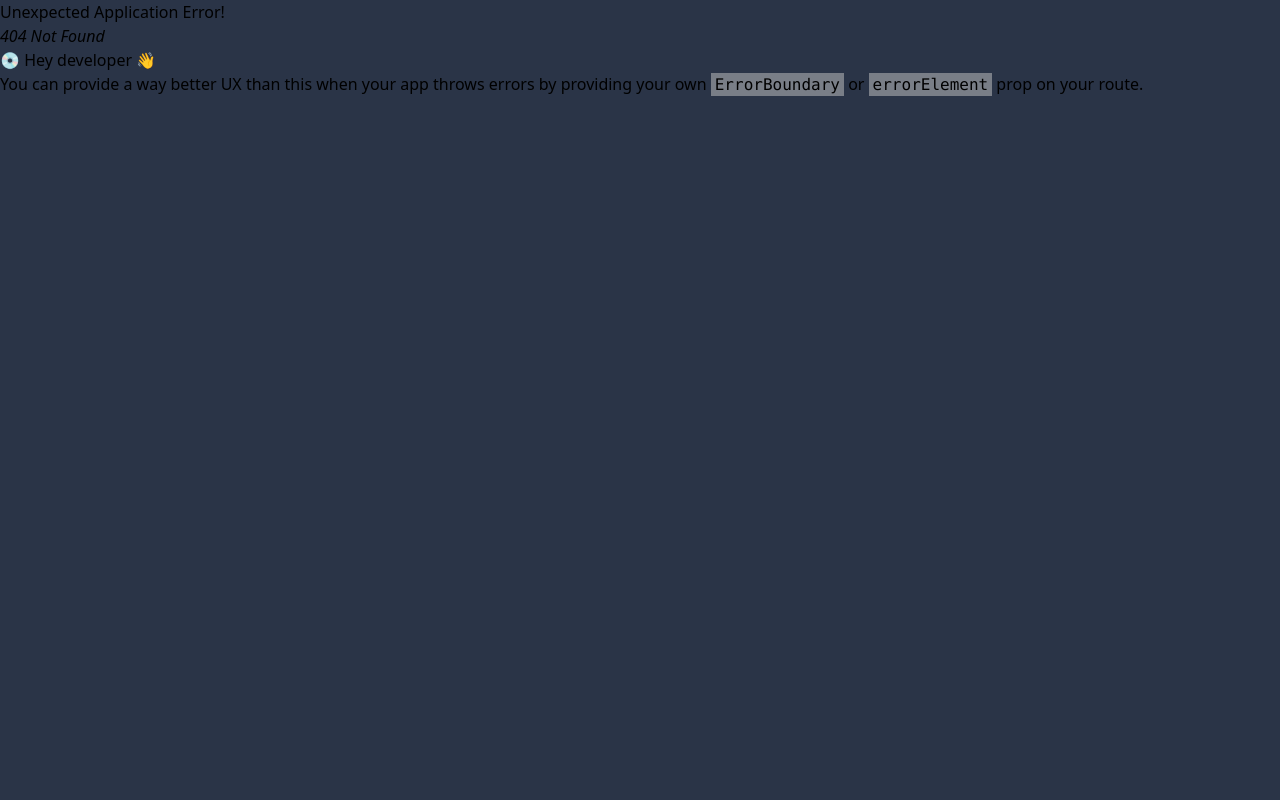
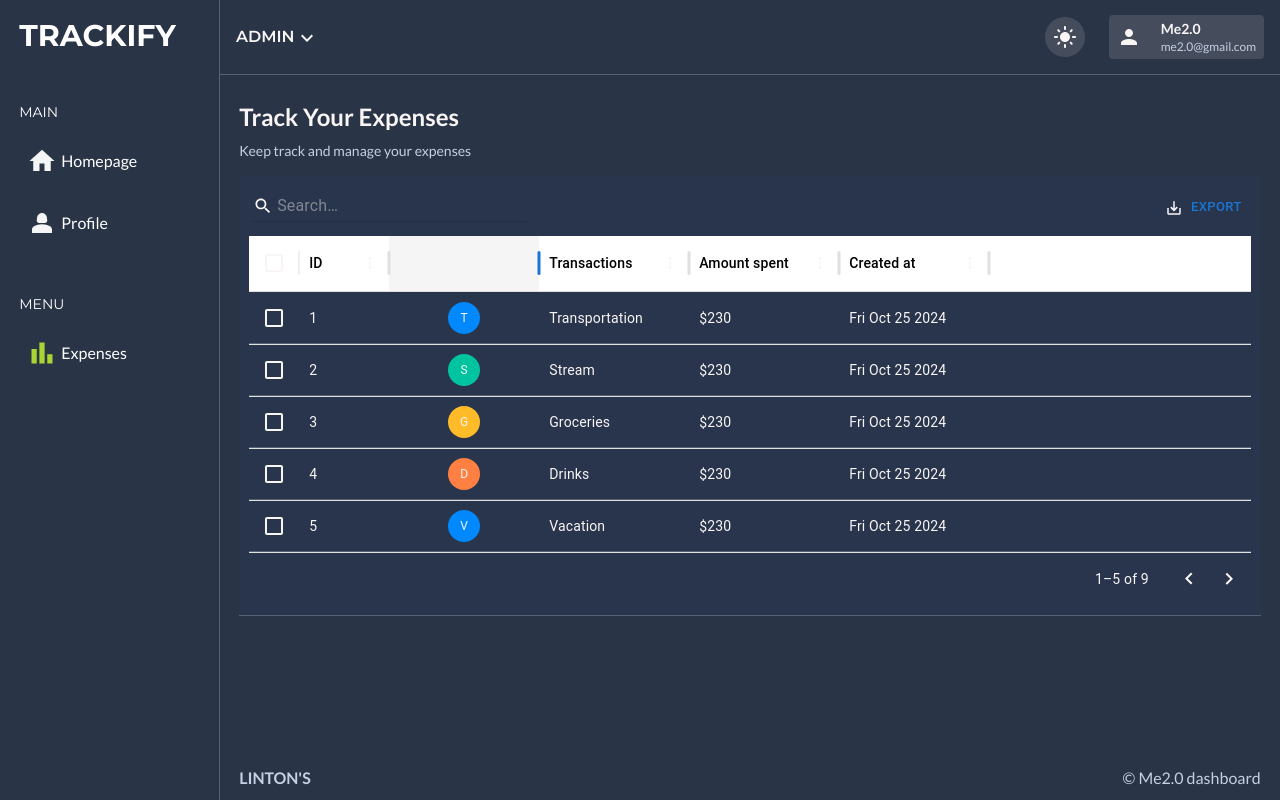
Before and after one commit to Joylinton04/Trackify, a React (Vite) app: page /expenses in a window 1280 px wide. Before the commit this address had no page. Built offline with nearby package versions, Linux system fonts and the light colour scheme.

Commit message:
added some theme

```diff
--- a/package.json
+++ b/package.json
@@ -14,6 +14,8 @@
     "@emotion/styled": "^11.13.0",
     "@mui/icons-material": "^6.1.4",
     "@mui/material": "^6.1.4",
+    "@mui/x-data-grid": "^7.21.0",
+    "date-fns": "^4.1.0",
     "react": "^18.3.1",
     "react-dom": "^18.3.1",
     "react-router-dom": "6.4",
--- a/src/Layout/Layout.tsx
+++ b/src/Layout/Layout.tsx
@@ -9,7 +9,7 @@ const Layout = () => {
     <div className='flex w-full font-text'>
       <Menu/>
       <div className='grow flex flex-col'>
-        <div className='sticky top-0 bg-bg'><Navbar/></div>
+        <div className='sticky top-0 bg-bg z-30'><Navbar/></div>
         <div className='grow'><Outlet/></div>
         <Footer/>
       </div>
--- a/src/Route/Approute.tsx
+++ b/src/Route/Approute.tsx
@@ -1,6 +1,7 @@
 import { createBrowserRouter } from "react-router-dom";
 import Home from "../pages/Home";
 import Layout from "../Layout/Layout";
+import Expenses from "../pages/Expenses";
 
 
 const router = createBrowserRouter([
@@ -12,6 +13,10 @@ const router = createBrowserRouter([
                 path: "/",
                 index: true,
                 element: <Home/>,
+            },
+            {
+                path: "expenses",
+                element: <Expenses/>
             }
         ]
     }
--- /dev/null
+++ b/src/component/GridTable.tsx
@@ -0,0 +1,127 @@
+import Box from '@mui/material/Box';
+import { DataGrid, GridColDef, GridToolbar } from '@mui/x-data-grid';
+
+
+  const GridTable = () => {
+    const dateTime = new Date().toDateString()
+    const COLORS = ['#0088FE', '#00C49F', '#FFBB28', '#FF8042'];
+
+    const columns: GridColDef<(typeof rows)[number]>[] = [
+        { field: 'id', headerName: 'ID', width: 90 },
+        {
+            field: '',
+            headerName: '',
+            width: 150,
+            renderCell: (params) => {
+                const index = params.row.id - 1;
+                return (
+                    <div className="flex justify-center items-center h-full">
+                        <div
+                            className="w-8 h-8 rounded-full grid place-content-center text-xs uppercase"
+                            style={{ backgroundColor: COLORS[index % COLORS.length] }}
+                        >
+                            {params.row.Transaction.charAt(0)}
+                        </div>
+                    </div>
+                );
+            }
+        },
+        {
+          field: 'Transaction',
+          headerName: 'Transactions',
+          width: 150,
+          editable: true,
+        },
+        {
+          field: 'amount',
+          headerName: 'Amount spent',
+          width: 150,
+          editable: true,
+        },
+        {
+          field: 'date',
+          headerName: 'Created at',
+          width: 150,
+          editable: true,
+        },
+      ];
+
+
+    const rows = [
+        { id: 1, amount: '$'+230, Transaction: 'Transportation', date: dateTime},
+        { id: 2, amount: '$'+230, Transaction: 'Stream', date: dateTime},
+        { id: 3, amount: '$'+230, Transaction: 'Groceries', date: dateTime},
+        { id: 4, amount: '$'+230, Transaction: 'Drinks', date: dateTime},
+        { id: 5, amount: '$'+230, Transaction: 'Vacation', date: dateTime},
+        { id: 6, amount: '$'+230, Transaction: 'Subscription', date: dateTime},
+        { id: 7, amount: '$'+230, Transaction: 'Cars', date: dateTime},
+        { id: 8, amount: '$'+230, Transaction: 'Transportation', date: dateTime},
+        { id: 9, amount: '$'+230, Transaction: 'Drinks', date: dateTime},
+      ];
+
+    return (
+    <Box
+        sx={{ height: 'max-content',
+        background: '#11438a15',
+        borderBottom: '1px solid var(--borderr)',
+        padding: '10px',
+        // width: '99%',
+        overflow: 'auto',
+        marginTop: '15px',
+        '& .MuiDataGrid-toolbarContainer': {
+            flexDirection: 'row-reverse',
+            marginBottom: '10px',
+        },
+        '& .MuiDataGrid-root': {
+            border: "none",
+            color: 'var(--maintext)'
+        },
+        '& .MuiDataGrid-row': {
+            borderBottom: '1px solid var(--borderr)',
+        },
+        "& .MuiDataGrid-columnHeaders ": {
+            color: '#000000',
+        },
+        "& .MuiInputBase-input": {
+            color: 'var(--maintext)',
+        },
+        "& .MuiSvgIcon-root ": {
+            color: 'var(--maintext)',
+        },
+        "& .MuiDataGrid-columnHeaders .PrivateSwitchBase-input": {
+            color: '#00000',
+        },
+        "& .MuiTablePagination-displayedRows":{
+            color: 'var(--maintext)'
+        }
+        }}
+    >
+      <DataGrid
+        rows={rows}
+        columns={columns}
+        slots={{toolbar:GridToolbar,}}
+        slotProps={{
+            toolbar: {
+                showQuickFilter: true,
+                quickFilterProps: {debounceMs: 500}
+            },
+        }}
+        initialState={{
+          pagination: {
+            paginationModel: {
+              pageSize: 5,
+            },
+          },
+        }}
+        pageSizeOptions={[5]}
+        checkboxSelection
+        disableRowSelectionOnClick
+        disableColumnFilter
+        disableDensitySelector
+        disableColumnSelector
+      />
+    </Box>
+  );
+  }
+
+  export default GridTable;
--- a/src/component/LineChartC.tsx
+++ b/src/component/LineChartC.tsx
@@ -26,27 +26,27 @@ const LineChartC = () => {
     const data = [
     {
         name: 'Groceries',
-        amount: 327,
-        budget: 3000,
+        Amount: 327,
+        Budget: 3000,
     },
     {
         name: 'Transportation',
-        amount: 210,
-        budget: 900,
+        Amount: 210,
+        Budget: 900,
     },
     {
         name: 'Subscription',
-        amount: 401,
-        budget: 6900,
+        Amount: 401,
+        Budget: 6900,
     },
     {
         name: 'Vacation',
-        amount: 3801,
-        budget: 9200,
+        Amount: 3801,
+        Budget: 9200,
     },
 ];
   return (
-    <ResponsiveContainer width="100%" height={220}>
+    <ResponsiveContainer width="100%" height={300}>
         <LineChart data={data}>
           <XAxis
             dataKey="name"
@@ -72,8 +72,8 @@ const LineChartC = () => {
               backgroundColor: 'transparent'
             }}
           />
-          <Line type="monotone" dataKey="budget" stroke="#8884d8" activeDot={{ r: 8 }} />
-          <Line type="monotone" dataKey="amount" stroke="#82ca9d" />
+          <Line type="monotone" dataKey="Budget" stroke="#8884d8" activeDot={{ r: 8}}/>
+          <Line type="monotone" dataKey="Amount" stroke="#82ca9d" />
         </LineChart>
       </ResponsiveContainer>
   )
--- a/src/component/Menu.tsx
+++ b/src/component/Menu.tsx
@@ -1,67 +1,72 @@
-import { Link } from 'react-router-dom';
-import HomeIcon from '@mui/icons-material/Home';
-import Person2Icon from '@mui/icons-material/Person2';
-import BarChartIcon from '@mui/icons-material/BarChart';
+import { Link, NavLink } from "react-router-dom";
+import HomeIcon from "@mui/icons-material/Home";
+import Person2Icon from "@mui/icons-material/Person2";
+import BarChartIcon from "@mui/icons-material/BarChart";
 
-
-
+const Menu = () => {
   const menuData = [
     {
       id: 1,
-    title: 'Main',
+      title: "Main",
       options: [
         {
           id: 1,
-        title: 'Homepage',
-        icon: <HomeIcon className="text-maintext"/>,
-        path: '/',
+          title: "Homepage",
+          icon: <HomeIcon className="icon text-[#f5f5f5]" sx={{fontSize: '30px'}} />,
+          path: "/",
         },
         {
           id: 2,
-        title: 'profile',
-        icon: <Person2Icon className="text-maintext"/>,
-        path: '/',
-      }
-    ]
+          title: "profile",
+          icon: <Person2Icon className="icon text-[#f5f5f5]" sx={{fontSize: '30px'}} />,
+          path: "/profile",
+        },
+      ],
     },
     {
       id: 2,
-    title: 'Menu',
+      title: "Menu",
       options: [
         {
           id: 2,
-        title: 'statistics',
-        icon: <BarChartIcon className="text-maintext"/>,
-        path: '/',
-      }
-    ]
+          title: "Expenses",
+          icon: <BarChartIcon className="icon text-[#f5f5f5]" sx={{fontSize: '30px'}} />,
+          path: "/expenses",
         },
+      ],
+    },
+  ];
 
-]
-
-const Menu = () => {
   return (
-    <div className="w-[250px] border-r border-borderr pad h-screen sticky top-0 z-20">
-    <div className='h-full relative'>
-        <div>
-          <div className="font-bold text-maintext text-3xl uppercase font-header">Trackify</div>
+    <div className="w-[220px] border-r border-borderr pad h-screen sticky top-0 z-20 menu bg-bgdark">
+      <div className="h-full relative">
+        <div className="py-2">
+          <div className="font-bold text-white text-3xl uppercase font-header">
+            Trackify
+          </div>
         </div>
         {/* Menu */}
         {menuData &&
           menuData.map((item) => (
             <div className="flex flex-col mt-8" key={item.id}>
-              <div className="font-semibold uppercase text-smTitle py-1 text-sm font-header">{item.title}</div>
+              <div className="uppercase text-white py-2 text-sm font-header">
+                {item.title}
+              </div>
               {item.options.map((option) => (
-                  <Link key={option.id} to={option.path} className="flex gap-1 py-3 px-2 hover:bg-bgsoft rounded cursor-pointer items-center">
+                <NavLink
+                  key={option.id}
+                  to={option.path}
+                  className="flex gap-1 py-4 px-2 hover:bg-bgsoft hover:scale-110 duration-300 rounded cursor-pointer items-center"
+                >
                   {option.icon}
-                      <p className="text-maintext capitalize">{option.title}</p>
-                  </Link>
+                  <p className="capitalize text-white">{option.title}</p>
+                </NavLink>
               ))}
             </div>
           ))}
       </div>
     </div>
-  )
-}
+  );
+};
 
 export default Menu;
--- a/src/component/Navbar.tsx
+++ b/src/component/Navbar.tsx
@@ -15,7 +15,7 @@ const Navbar = () => {
   return (
     <div className="flex justify-between items-center py-2 px-4 border-b border-borderr flex-[1]">
 
-      <div className="flex items-center text-maintext">
+      <div className="flex items-center text-maintext py-4">
         <p className="font-semibold uppercase font-header">Admin</p>
         <p><KeyboardArrowDownIcon/></p>
       </div>
--- /dev/null
+++ b/src/component/PieChartC.tsx
@@ -0,0 +1,71 @@
+import React, { PureComponent } from 'react';
+import { PieChart, Pie, Sector, Cell, ResponsiveContainer, PieLabelRenderProps } from 'recharts';
+
+
+const data = [
+    { name: 'Transportation', value: 430 },
+    { name: 'Vacation', value: 1000 },
+    { name: 'Stream', value: 550 },
+    { name: 'Groceries', value: 300 },
+];
+
+const COLORS = ['#0088FE', '#00C49F', '#FFBB28', '#FF8042'];
+
+const RADIAN = Math.PI / 180;
+const renderCustomizedLabel = ({ cx, cy, midAngle, innerRadius, outerRadius, percent, index }:PieLabelRenderProps) => {
+  const validInnerRadius = typeof innerRadius === 'number' ? innerRadius : 0;
+  const validOuterRadius = typeof outerRadius === 'number' ? outerRadius : 0;
+  const validCy  = typeof cy === 'number' ? cy : 0;
+  const validCx  = typeof cx === 'number' ? cx : 0;
+  const validPercent  = typeof percent === 'number' ? percent : 0;
+
+
+  const radius = validInnerRadius + (validOuterRadius - validInnerRadius) * 0.5;
+  const x = validCx + radius * Math.cos(-midAngle * (Math.PI / 180));
+  const y = validCy + radius * Math.sin(-midAngle * (Math.PI / 180));
+
+
+  return (
+    <text x={x} y={y} fill="white" textAnchor={x > validCx ? 'start' : 'end'} dominantBaseline="central">
+      {`${(validPercent * 100).toFixed(0)}%`}
+    </text>
+  );
+};
+
+const PieChartC = () => {
+    return (
+        <div className='h-full'>
+            <ResponsiveContainer height="100%">
+            <PieChart>
+                <Pie
+                data={data}
+                cx="50%"
+                cy="50%"
+                labelLine={false}
+                label={renderCustomizedLabel}
+                outerRadius={110}
+                fill="#8884d8"
+                dataKey="value"
+                >
+                {data.map((entry, index) => (
+                    <Cell key={`cell-${index}`} fill={COLORS[index % COLORS.length]} />
+                ))}
+                </Pie>
+            </PieChart>
+            </ResponsiveContainer>
+            <ul className='text-softText flex flex-wrap gap-3'>
+                {data.map((entry, index) => (
+                <li className='flex flex-col gap-2 grow' key={index}>
+                    <div className='flex items-center gap-2'>
+                        <span className={`w-3 h-3 rounded-full`} style={{ backgroundColor: COLORS[index % COLORS.length]}}></span>
+                        <span>{entry.name}</span>
+                    </div>
+                    <div className='pl-5'>${entry.value}</div>
+                </li>
+                ))}
+            </ul>
+        </div>
+      );
+}
+
+export default PieChartC;
--- a/src/index.css
+++ b/src/index.css
@@ -3,6 +3,10 @@
 @tailwind base;
 @tailwind components;
 @tailwind utilities;
+
+* {
+    overscroll-behavior: none;
+}
 
 
 :root {
@@ -21,7 +25,7 @@ body {
 }
 
 [data-theme="light"] {
-    --bg: #fdfdfd;
+    --bg: #fbf9f9;
     --maintext: #000;
     --softText: #6c7f93;
     --active: #006aff;
@@ -29,16 +33,20 @@ body {
     --bgsoft: #cccccc2a;
     --smTitle: #000;
     --tooltip: #f8f9fa;
+    --bgdark: #022213;
+    --textB1: #f9f5f5;
 }
 [data-theme="dark"] {
     --bg: #2a3447;
     --maintext: #f9f5f5;
     --softText: #c4d0e3;
-    --active: #006aff;
+    --active: #11438a15;
     --borderr: #d1d5db46;
     --bgsoft: #cccccc2a;
     --smTitle: #c4d0e3a7;
     --tooltip: #2a3447;
+    --bgdark: #2a3447;
+    --textB1: #f9f5f5;
 }
 
 .pad {
@@ -57,3 +65,17 @@ body {
     border-radius: 20px;
     border: 1px solid var(--borderr);
 }
+
+.expenseW {
+    height: 100%;
+    /* max-width: var(100vw - 240px); */
+}
+
+.menu {
+    background-color: var(--bgdark);
+}
+
+.active .icon {
+    color: #a9d432;
+    scale: 1.05;
+}
--- /dev/null
+++ b/src/pages/Expenses.tsx
@@ -0,0 +1,17 @@
+import GridTable from "../component/GridTable";
+import Header from "../component/Header";
+
+
+const Expenses = () => {
+  return (
+    <div className="pad mt-4">
+      <Header
+        title="Track Your Expenses"
+        text="Keep track and manage your expenses"
+      />
+      <GridTable/>
+    </div>
+  )
+}
+
+export default Expenses;
--- a/src/pages/Home.tsx
+++ b/src/pages/Home.tsx
@@ -1,18 +1,16 @@
-import { useContext } from "react";
-import { ThemeContext } from "../context/useContext";
-import { IconButton } from "@mui/material";
 import Header from "../component/Header";
 import TrendingUpIcon from '@mui/icons-material/TrendingUp';
 import TrendingDownIcon from '@mui/icons-material/TrendingDown';
 import MoreHorizIcon from '@mui/icons-material/MoreHoriz';
 import LineChartC from "../component/LineChartC";
+import PieChartC from "../component/PieChartC";
+import { format } from 'date-fns'
 
 
 
 
 const Home = () => {
-  const {mode, toggleMode}  = useContext(ThemeContext)
-  const dateTime = new Date().toDateString()
+  const dateTime = format(new Date(), 'MMM dd, yyyy pp')
 
   const transactions = [
     {
@@ -64,11 +62,12 @@ const Home = () => {
       <div className="mt-6 gridLayout">
 
         {/* Box1 */}
-          <div className="box text-maintext flex flex-col justify-between">
-            <div className="flex justify-between items-center text-maintext">
+          <div className="box text-textB1 flex flex-col justify-between bg-bgdark">
+            <div className="flex justify-between items-center text-textB1">
               <h1 className="font-semibold text-lg">Balance</h1>
               <p className="text-xs bg-bgsoft rounded p-1">This Month</p>
             </div>
+            <div className="text-xs">{dateTime}</div>
             <div className="flex justify-between items-center gap-4">
               <h1 className="font-bold text-4xl">$16,000</h1>
               <TrendingUpIcon className="text-green-500"/>
@@ -117,7 +116,10 @@ const Home = () => {
           <div className="box text-maintext col-span-1 row-span-3">
               <div className="flex justify-between items-center border-b border-borderr pb-2">
                 <h1 className="font-medium  text-softText">Analytics</h1>
-                <p className="text-xs">Breakdown</p>
+                <p className="text-sm">Breakdown</p>
+              </div>
+              <div className="w-full pt-2 h-[300px]">
+                <PieChartC/>
               </div>
           </div>
 
@@ -146,17 +148,17 @@ const Home = () => {
           </div>
 
           {/* Box 6 */}
-          <div className="box text-maintext row-span-1 col-span-2 w-full">
+          <div className="box text-maintext row-span-2 col-span-2 w-full">
             <div className="flex justify-between items-center border-b border-borderr pb-2">
               <h1 className="font-medium  text-softText">This Month's Expenses</h1>
-              <p className="text-xs">Breakdown</p>
+              <p className="text-sm">Breakdown</p>
             </div>
             <div className="w-full pt-2">
-            <LineChartC/>
+              <LineChartC/>
             </div>
           </div>
 
-          <div className="box text-maintext row-span-1 col-span-1">Box 7</div>
+          {/* <div className="box text-maintext row-span-1 col-span-1">Box 7</div> */}
       </div>
 
     </div>
--- a/tailwind.config.js
+++ b/tailwind.config.js
@@ -14,7 +14,9 @@ export default {
         active: 'var(--active)',
         borderr: 'var(--borderr)',
         bgsoft: 'var(--bgsoft)',
+        bgdark: 'var(--bgdark)',
         smTitle: 'var(--smTitle)',
+        textB1: 'var(--textB1)',
       },
       fontFamily: {
         header: 'Montserrat, sans-serif',
```
Also changed, not shown: 1 other file (tests, documents, lock files or other folders). Lines whose indentation alone changed are shown as unchanged.
